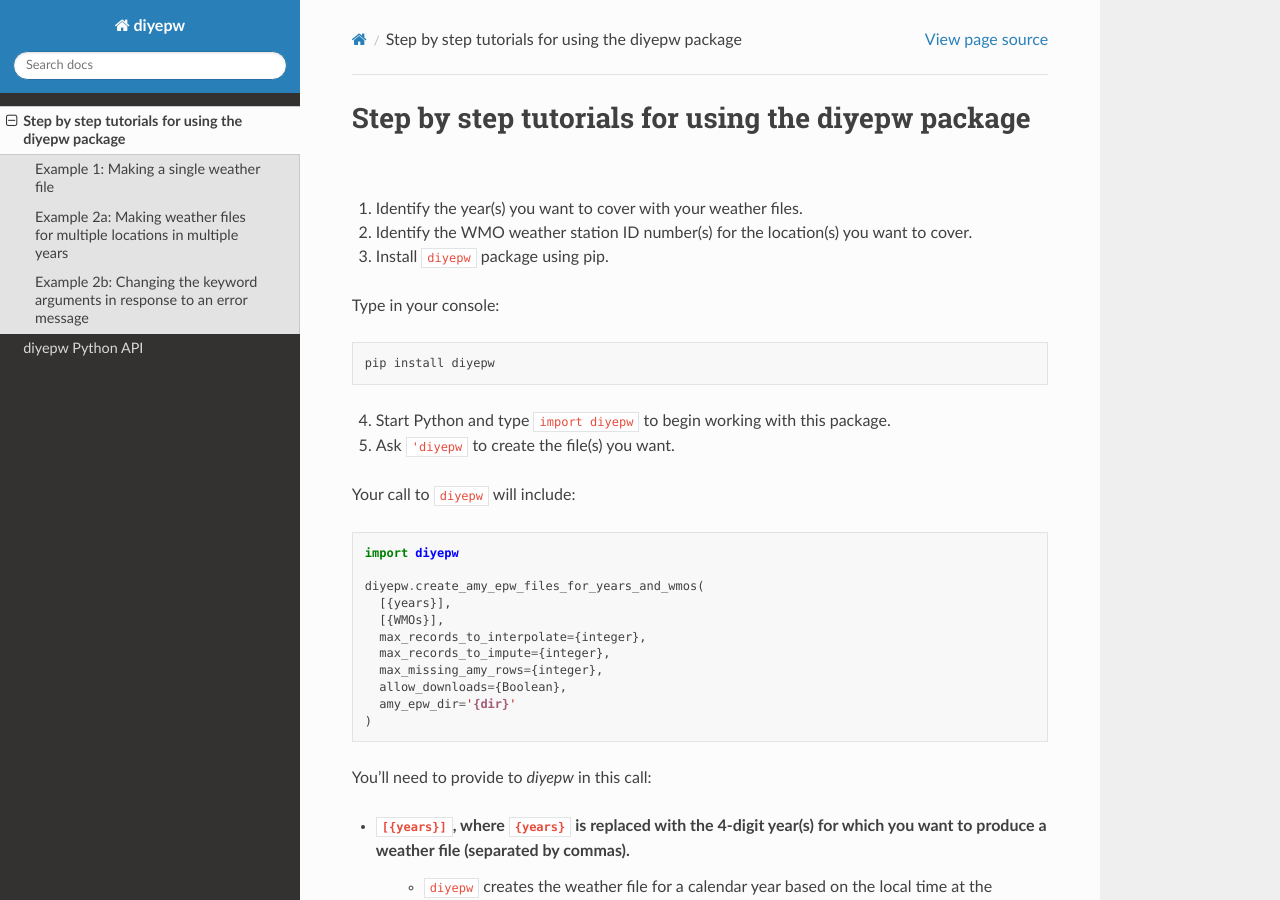
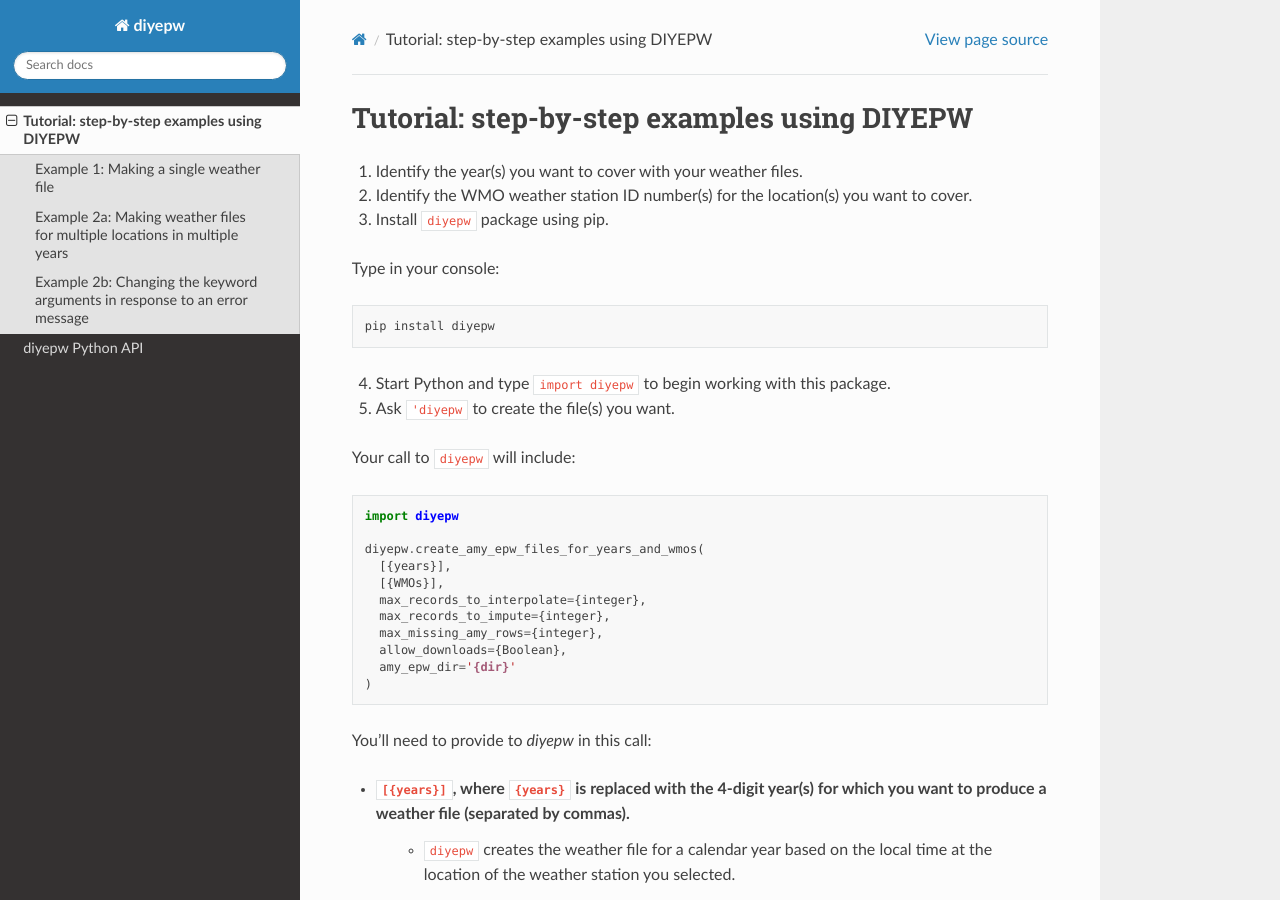
Before and after one commit to IMMM-SFA/diyepw, a Sphinx documentation site: the page built from docs/tutorial.rst, in a window 1280 px wide and 900 px high. Built offline with Sphinx 7.4.7 and the Read the Docs theme 2.0.0, drawn with Linux system fonts in a browser that asks for light colours.

Commit message:
Still editing title

```diff
--- a/docs/tutorial.rst
+++ b/docs/tutorial.rst
@@ -1,4 +1,4 @@
-Step by step tutorials for using the diyepw package
+Tutorial: step-by-step examples using DIYEPW
 ================================================================
 
 1. Identify the year(s) you want to cover with your weather files.
```
